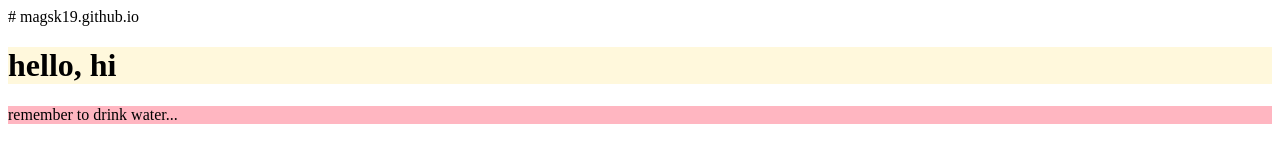
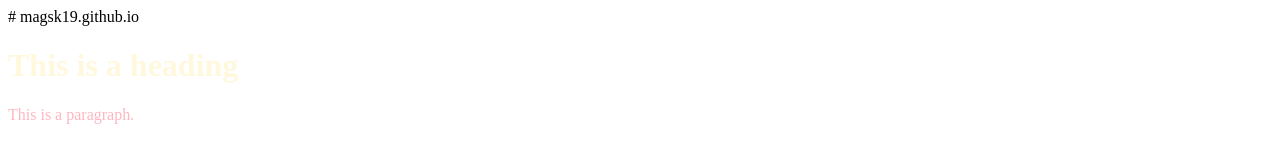
Before and after one commit to magsk19/magsk19.github.io, a plain HTML site: page index.html in a window 1280 px wide. Drawn offline with Linux system fonts and the light colour scheme.

Commit message:
Update index.html

```diff
--- a/index.html
+++ b/index.html
@@ -3,8 +3,8 @@
 <html>
 <body style="background-MediumPurple;">
 
-  <h1 style="background-color:Cornsilk;">hello, hi</h1>
-<p style="background-color:LightPink;">remember to drink water...</p>
+ <h1 style="color:Cornsilk;">This is a heading</h1>
+<p style="color:LightPink;">This is a paragraph.</p>
 
 
 </body>
```
